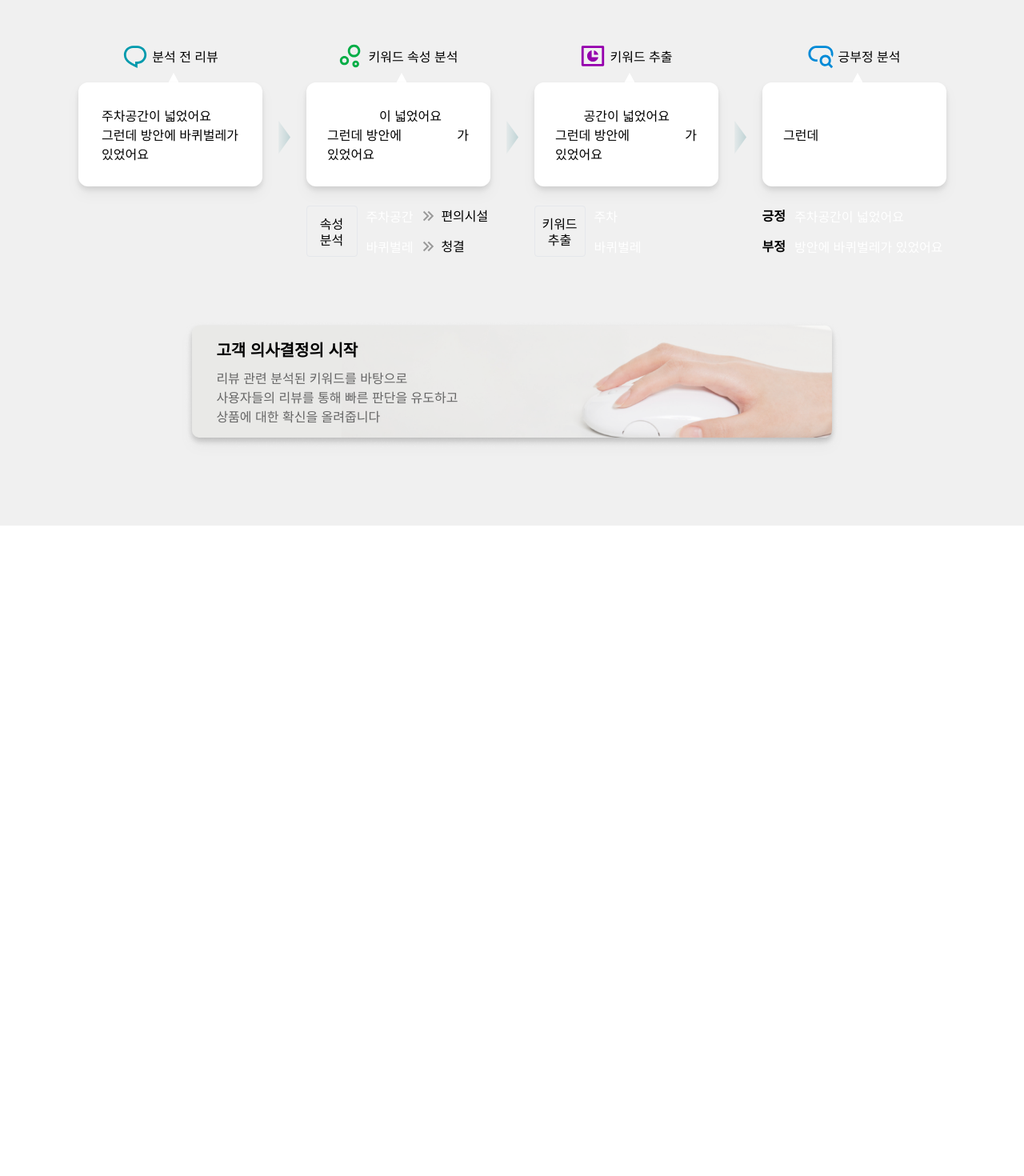
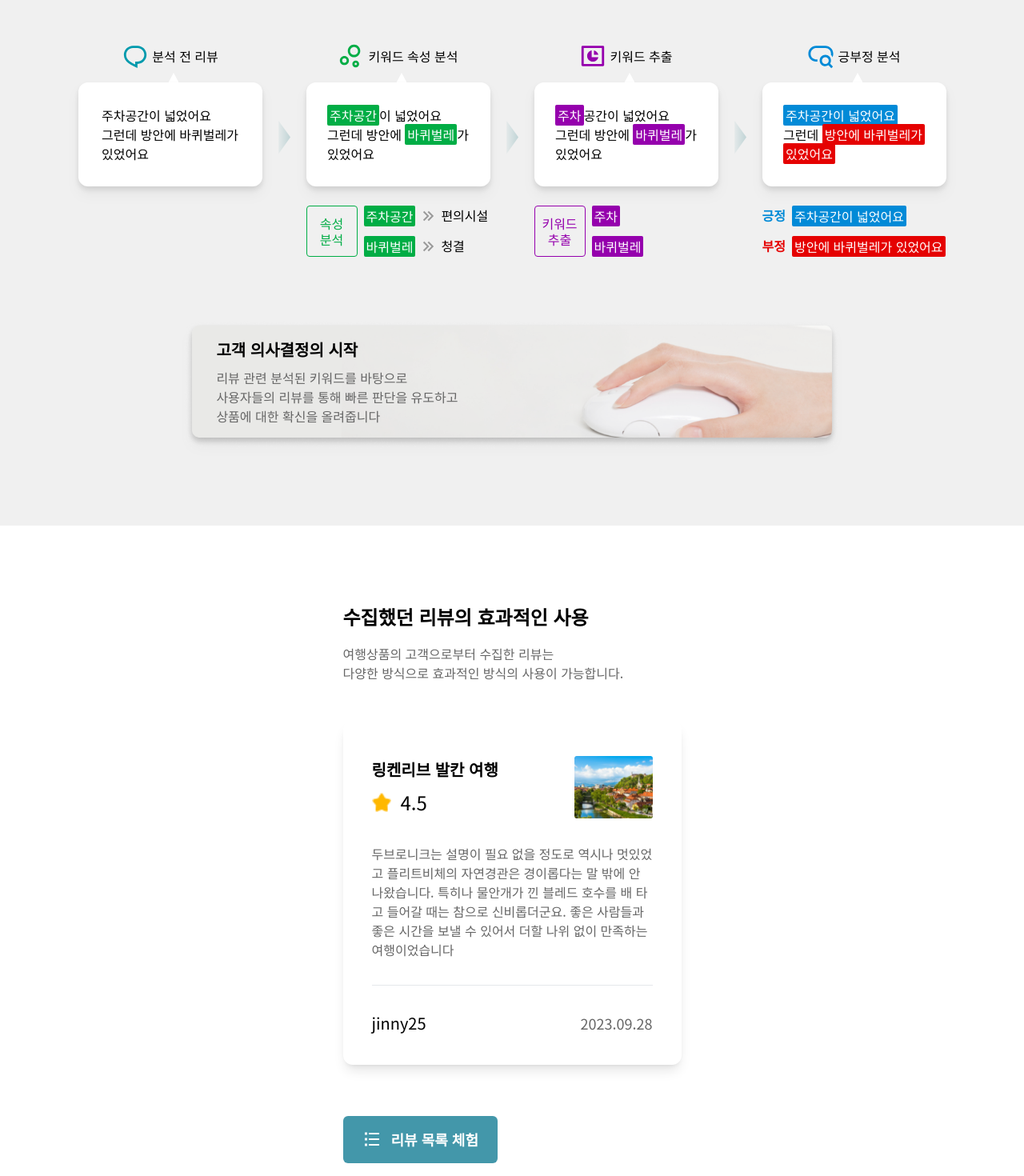
Before and after one commit to Review-Mate/Review-Mate-Demo, a Next.js app: page / in a window 1280 px wide. Shown: the part 1020-2490 px from the top of the page at 80% size. Before the commit the page ends 1677 px from the top, so only its background shows below. Built offline with nearby package versions, Linux system fonts and the light colour scheme.

Commit message:
feat: landing page3 추가, 내용 수정 문제로 반절만 완성한 상태

```diff
--- /dev/null
+++ b/components/global/button/GreenButton.tsx
@@ -0,0 +1,19 @@
+import Image from 'next/image';
+
+interface GreenButtonProps {
+  title: string;
+  iconSrc: string;
+  onClick: () => void;
+}
+
+export const GreenButton = ({ title, iconSrc, onClick }: GreenButtonProps) => {
+  return (
+    <button
+      onClick={onClick}
+      className='flex flex-row items-center bg-primary px-6 py-4 rounded-md gap-3'
+    >
+      <Image src={iconSrc} alt='리스트 아이콘' width={24} height={24} />
+      <p className='text-body1 text-white font-bold'>{title}</p>
+    </button>
+  );
+};
--- /dev/null
+++ b/components/landing/allTrip.tsx
@@ -0,0 +1,5 @@
+import React from 'react';
+
+export default function AllTrip() {
+  return <div>reviewAnalysis</div>;
+}
--- /dev/null
+++ b/components/landing/duringTrip.tsx
@@ -0,0 +1,5 @@
+import React from 'react';
+
+export default function DuringTrip() {
+  return <div>reviewAnalysis</div>;
+}
--- /dev/null
+++ b/components/landing/postTrip.tsx
@@ -0,0 +1,5 @@
+import React from 'react';
+
+export default function PostTrip() {
+  return <div>reviewAnalysis</div>;
+}
--- /dev/null
+++ b/components/landing/preTrip.tsx
@@ -0,0 +1,58 @@
+import { landingStyle } from '@/pages/index';
+import Image from 'next/image';
+import React from 'react';
+import { GreenButton } from '../global/button/GreenButton';
+import { useRouter } from 'next/router';
+
+export default function PreTrip() {
+  const router = useRouter();
+
+  return (
+    <div className={`flex flex-col items-start ${landingStyle}`}>
+      <h1 className='text-title font-bold mb-4'>
+        수집했던 리뷰의 효과적인 사용
+      </h1>
+      <h2 className='text-body2 text-gray01 mb-12'>
+        여행상품의 고객으로부터 수집한 리뷰는
+        <br />
+        다양한 방식으로 효과적인 방식의 사용이 가능합니다.
+      </h2>
+      <div className='w-[423px] h-[430px] rounded-xl shadow-lg px-9 pt-11 pb-5 mb-16'>
+        <div className='flex flex-row justify-between items-center mb-8'>
+          <div className='flex flex-col'>
+            <p className='text-subTitle font-semibold mb-2'>
+              링켄리브 발칸 여행
+            </p>
+            <div className='flex flex-row items-center gap-3'>
+              <Image src='/images/star.png' alt='별점' width={24} height={24} />
+              <p className='text-title'>4.5</p>
+            </div>
+          </div>
+          <Image
+            src='images/landing_trip_image.png'
+            alt='여행 이미지'
+            height={98}
+            width={98}
+          />
+        </div>
+        <p className='text-gray01'>{reviewContent}</p>
+        <hr className='my-8' />
+        <div className='flex flex-row items-center justify-between'>
+          <p className='text-subTitle'>jinny25</p>
+          <p className='text-body1 text-gray01'>2023.09.28</p>
+        </div>
+      </div>
+
+      <GreenButton
+        title='리뷰 목록 체험'
+        iconSrc={'icons/list.svg'}
+        onClick={() => {
+          router.push('/demo/pre-trip/reviewList');
+        }}
+      />
+    </div>
+  );
+}
+
+const reviewContent =
+  '두브로니크는 설명이 필요 없을 정도로 역시나\n멋있었고 플리트비체의 자연경관은 경이롭다는\n말 밖에 안 나왔습니다. 특히나 물안개가 낀 블레드\n호수를 배 타고 들어갈 때는 참으로 신비롭더군요.\n좋은 사람들과 좋은 시간을 보낼 수 있어서 더할\n나위 없이 만족하는 여행이었습니다';
--- a/components/landing/reviewAnalysis/reviewAnalysis.tsx
+++ b/components/landing/reviewAnalysis/reviewAnalysis.tsx
@@ -2,11 +2,12 @@ import Image from 'next/image';
 import React from 'react';
 import Middle from './middle';
 import { layoutPaddingStyle } from '@/components/Layout';
+import { landingStyle } from '@/pages/index';
 
 export default function ReviewAnalysis() {
   return (
     <div
-      className={`w-full flex flex-col justify-center items-center py-24 bg-gray06 ${layoutPaddingStyle}`}
+      className={`w-full flex flex-col justify-center items-center ${landingStyle} bg-gray06 ${layoutPaddingStyle}`}
     >
       <h1 className='text-title font-bold mb-4'>
         고객의 의사결정은 완벽한 분석에서 시작됩니다
--- a/pages/index.tsx
+++ b/pages/index.tsx
@@ -1,6 +1,9 @@
 import Seo from '@/components/Seo';
+import PreTrip from '@/components/landing/preTrip';
 import ReviewAnalysis from '@/components/landing/reviewAnalysis/reviewAnalysis';
 import StartTrip from '@/components/landing/startTrip';
+
+export const landingStyle = 'py-24';
 
 export default function Home() {
   return (
@@ -8,6 +11,7 @@ export default function Home() {
       <Seo title='ReviewMate|Home' />
       <StartTrip />
       <ReviewAnalysis />
+      <PreTrip />
     </main>
   );
 }
--- a/tailwind.config.ts
+++ b/tailwind.config.ts
@@ -20,8 +20,12 @@ const config: Config = {
       },
       colors: {
         primary: '#4397AA',
-        red: '#EF6961',
-        blue: '#4AA4B9',
+        green02: '#00AD45',
+        purple02: '#9500AD',
+        blue02: '#018AD7',
+        red02: '#E50101',
+        red01: '#EF6961',
+        blue01: '#4AA4B9',
         lightBlue: '#00A7BD',
         gray01: '#666666',
         gray02: '#999999',
@@ -45,7 +49,7 @@ const config: Config = {
         title: '1.5rem', // 24px
         subTitle: '1.25rem', // 20px
         body1: '1.125rem', // 18px
-        body2: '1rem',
+        body2: '1rem', // 16px
         body3: '0.875rem',
         caption: '0.8125rem',
         num1: '1.875rem',
```
Also changed, not shown: public/icons/list.svg (added), public/images/landing_trip_image.png (added).
